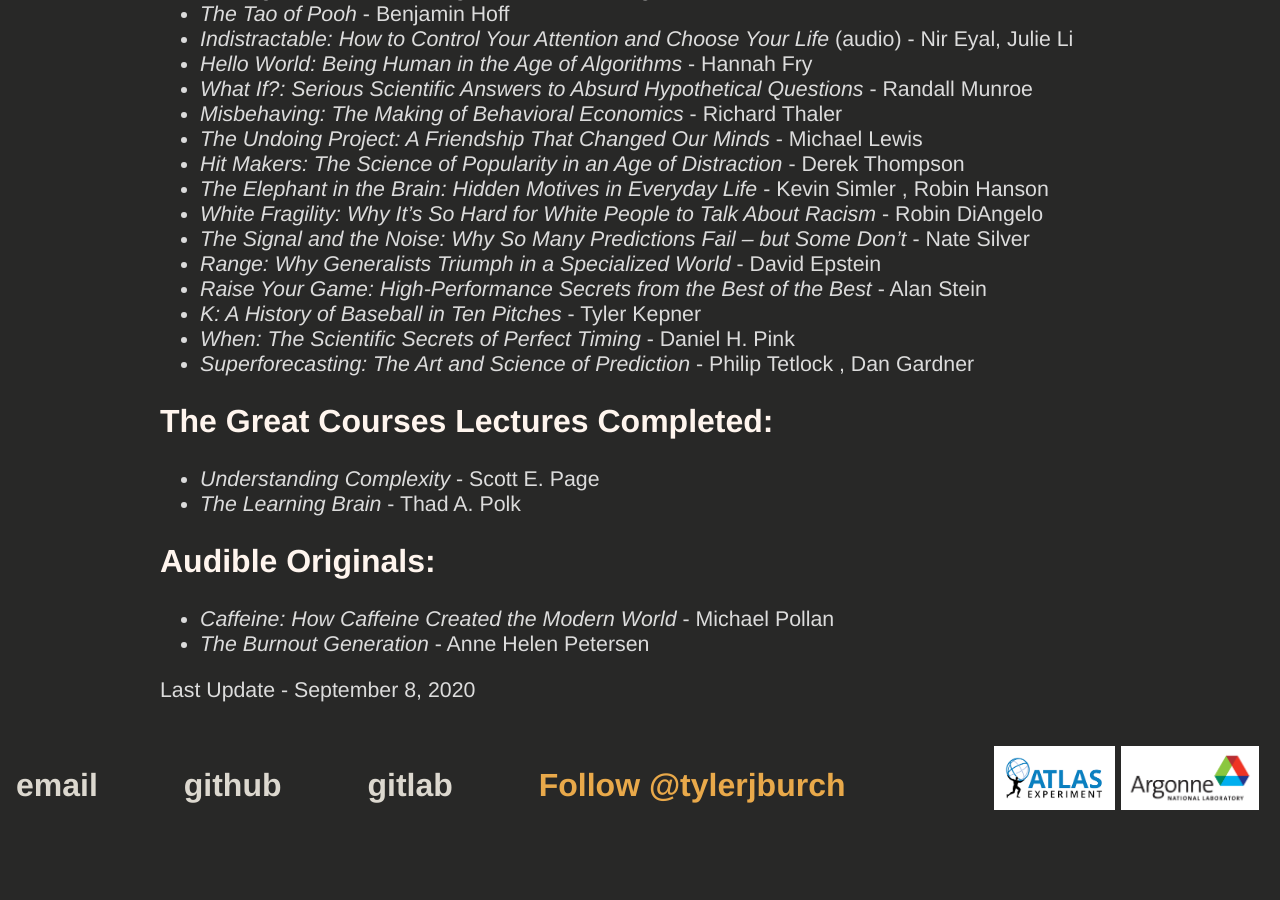
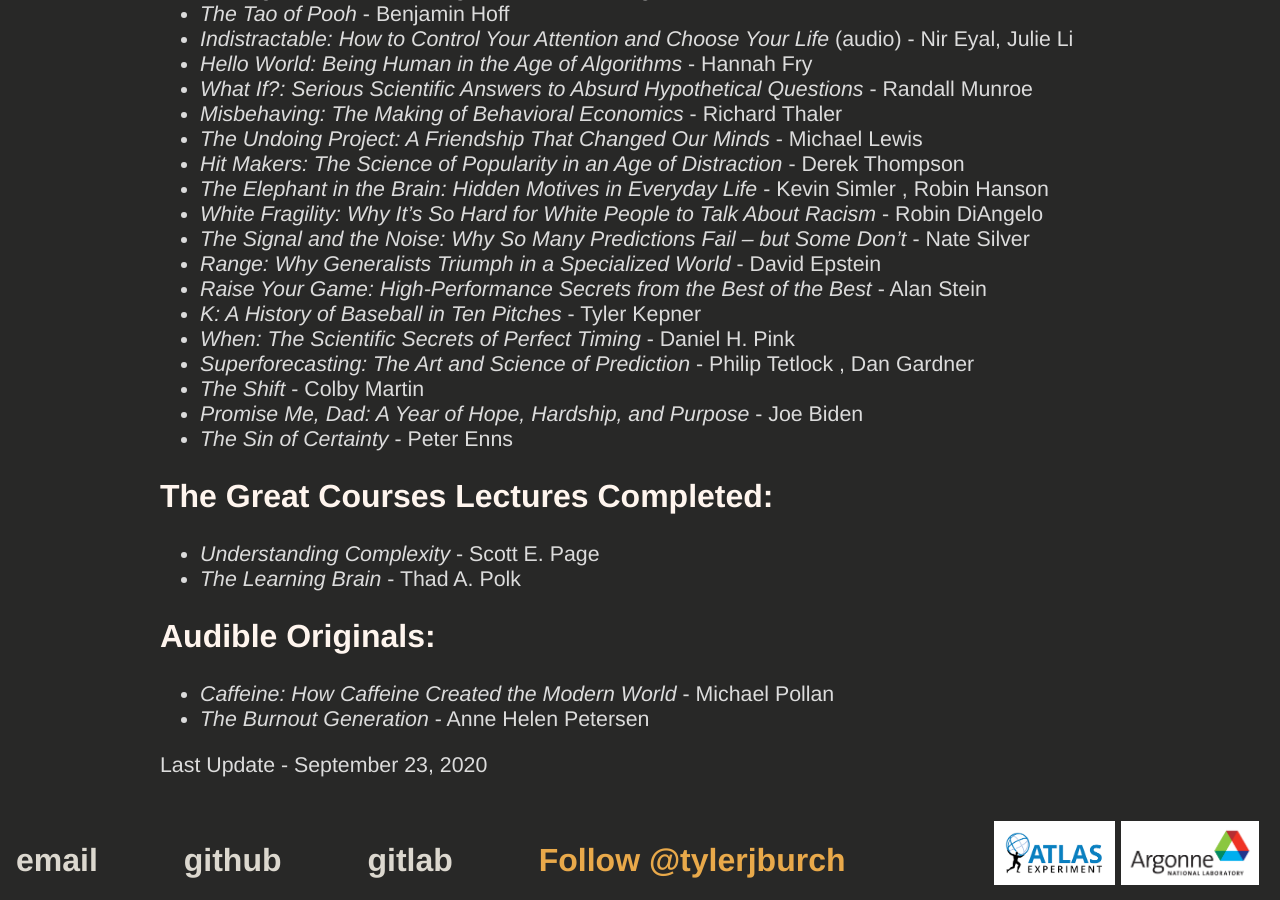
Before and after one commit to tjburch/tjburch.github.io, a Jekyll site: the page built from _other/2020readinglist.md, in a window 1280 px wide and 900 px high, scrolled down 574 px. Built offline with Jekyll 4.4.1, drawn with Linux system fonts in a browser that asks for light colours; comment, search, counter and statistics services are not loaded; before the commit the page ends 1399 px from its top, so only the background shows below that.

Commit message:
Add September readings

```diff
--- a/_other/2020readinglist.md
+++ b/_other/2020readinglist.md
@@ -24,6 +24,9 @@ date: 2020-04-04
 - _K: A History of Baseball in Ten Pitches_ - Tyler Kepner
 - _When: The Scientific Secrets of Perfect Timing_ - Daniel H. Pink
 - _Superforecasting: The Art and Science of Prediction_ - Philip Tetlock , Dan Gardner
+- _The Shift_ - Colby Martin
+- _Promise Me, Dad: A Year of Hope, Hardship, and Purpose_ - Joe Biden
+- _The Sin of Certainty_  - Peter Enns
 
 ## The Great Courses Lectures Completed:
 
@@ -35,4 +38,4 @@ date: 2020-04-04
 - _Caffeine: How Caffeine Created the Modern World_ - Michael Pollan
 - _The Burnout Generation_ - Anne Helen Petersen
 
-Last Update - September 8, 2020
+Last Update - September 23, 2020
```
